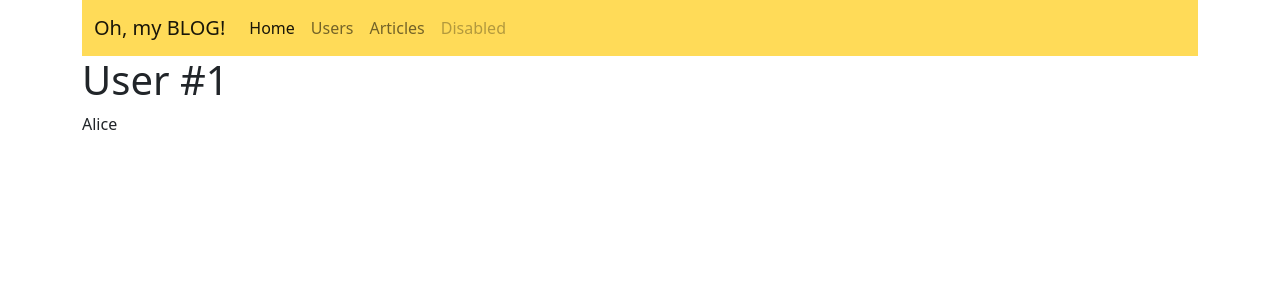
After one commit to Shereshkov-Yuriy/blog, a Flask app: page /users/1 in a window 1280 px wide. The commit adds this page. Shown: the top 300 px of the page. Run offline with Flask 2, Linux system fonts and the light colour scheme; some libraries are stand-ins or nearby versions.

Commit message:
lesson 2 add navbar

```diff
--- a/blog/templates/index.html
+++ b/blog/templates/index.html
@@ -4,5 +4,4 @@
 
 {% block content %}
 <h1>Oh, my Blog!</h1>
-link to <a href="{{ url_for("user.user_list") }}">User List</a>
 {% endblock content %}
--- /dev/null
+++ b/blog/templates/navbar.html
@@ -0,0 +1,20 @@
+<nav class="navbar navbar-expand-lg navbar-light" style="background-color: #ffdb58;">
+  <div class="container-fluid">
+    <a class="navbar-brand"
+      href="{{ url_for("index.index_page") }}">Oh, my BLOG!</a>
+    <button class="navbar-toggler" type="button" data-bs-toggle="collapse" data-bs-target="#navbarNavAltMarkup" aria-controls="navbarNavAltMarkup" aria-expanded="false" aria-label="Toggle navigation">
+      <span class="navbar-toggler-icon"></span>
+    </button>
+    <div class="collapse navbar-collapse" id="navbarNavAltMarkup">
+      <div class="navbar-nav">
+        <a class="nav-link active" aria-current="page"
+          href="{{ url_for("index.index_page") }}">Home</a>
+        <a class="nav-link"
+          href="{{ url_for("user.user_list") }}">Users</a>
+        <a class="nav-link"
+          href="#">Articles</a>
+        <a class="nav-link disabled" href="#" tabindex="-1" aria-disabled="true">Disabled</a>
+      </div>
+    </div>
+  </div>
+</nav>
--- a/blog/templates/users/details.html
+++ b/blog/templates/users/details.html
@@ -1,10 +1,8 @@
 {% extends 'base.html' %}
 
-{% block title %}User #{{ user_id }}{% endblock  %}
+{% block title %}User #{{ user_id }}{% endblock title %}
 
-{% block body %}
-<a href="{{ url_for("index.index_page") }}">Home</a>
-<a href="{{ url_for("user.user_list") }}">User List</a>
+{% block content %}
 <h1>User #{{ user_id }}</h1>
-{{ user_name }}
-{% endblock  %}
+<p>{{ user_name }}</p>
+{% endblock content %}
--- a/blog/templates/users/list.html
+++ b/blog/templates/users/list.html
@@ -2,13 +2,12 @@
 
 {% block title %}User List{% endblock  %}
 
-{% block body %}
+{% block content %}
 <h1>User List</h1>
-<a href="{{ url_for("index.index_page") }}">Home</a>
 <ul>
     {% for user_id in users %}
       <li><a href="{{ url_for("user.get_user", pk=user_id) }}">
         {{ users[user_id] }}</a></li>
     {% endfor %}
 </ul>
-{% endblock  %}
+{% endblock content %}
```
